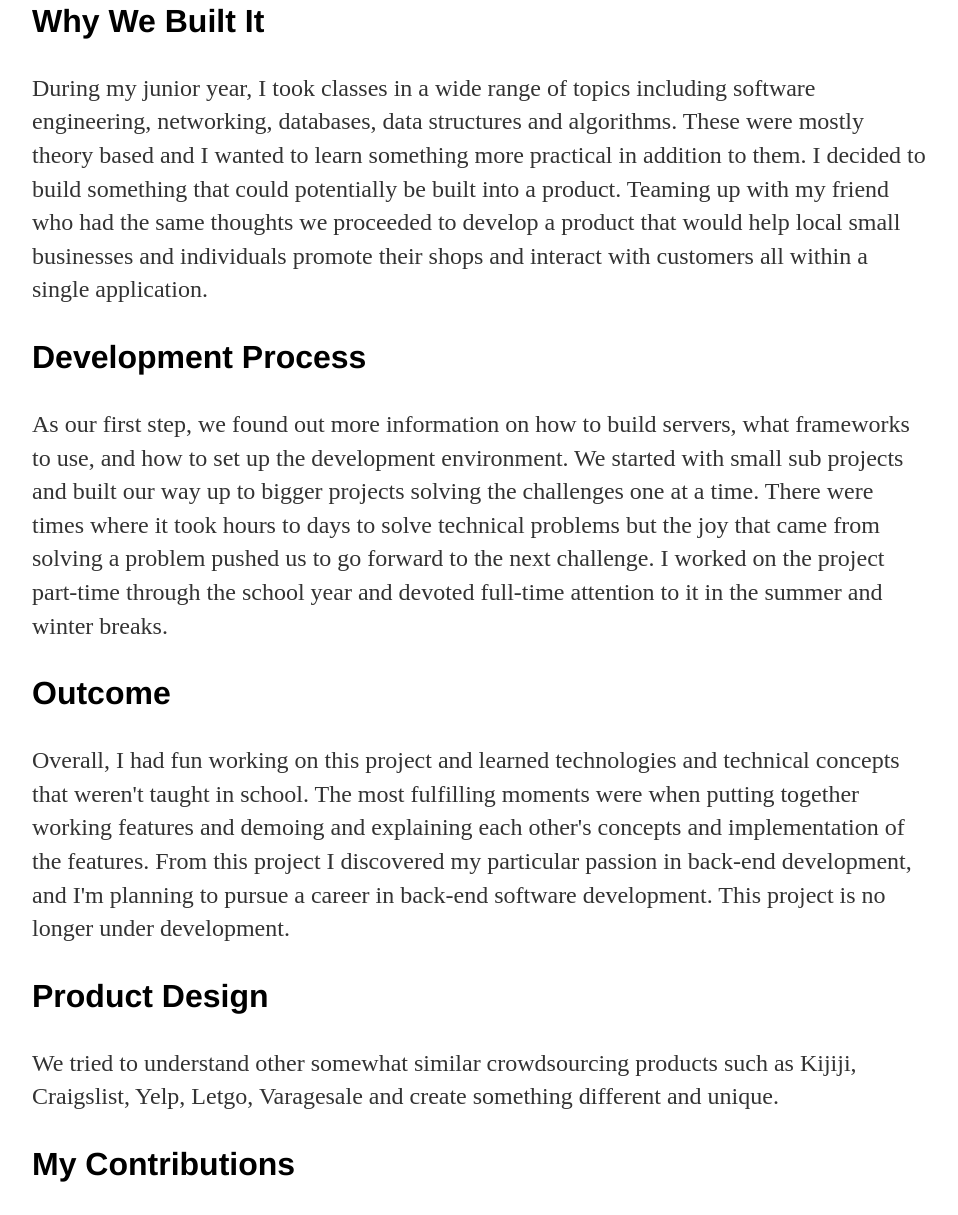
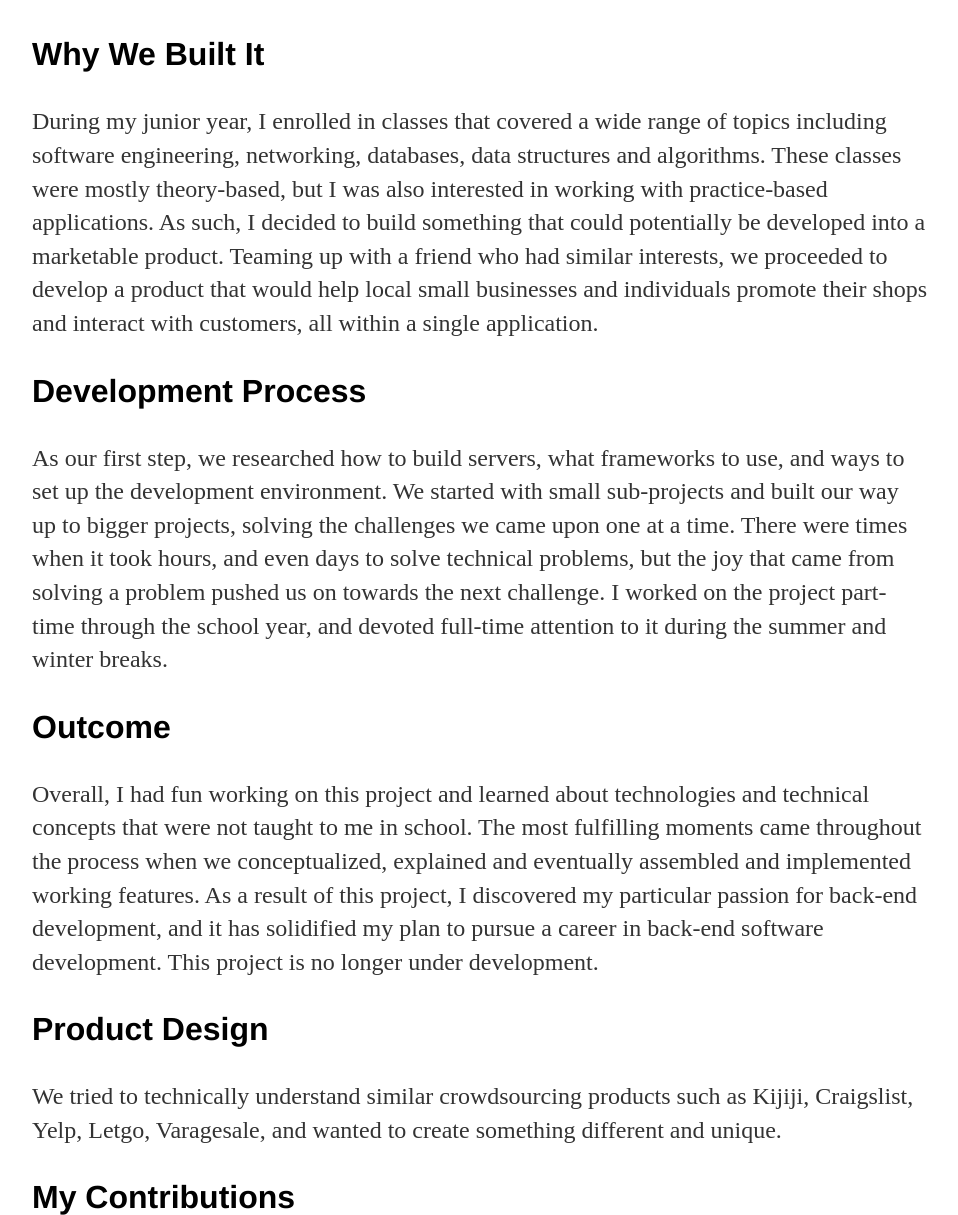
Before and after one commit to jcho7022/jcho7022.github.io, a Jekyll site: the page built from projects/float/index.html, in a window 1280 px wide and 1400 px high, scrolled down 1116 px. Shown: the part 185-1400 px from the top of the window, without its empty margins (160-1118 px from the left). Built offline with Jekyll 4.4.1, drawn with Linux system fonts in a browser that asks for light colours; some of the changed text lies outside the part shown.

Commit message:
Update index.html

```diff
--- a/projects/float/index.html
+++ b/projects/float/index.html
@@ -4,78 +4,82 @@
 ---
 <h1>Float: Map Oriented Marketplace Application (<a href="https://gitlab.com/JarvisAPI/float">Gitlab</a>)</h1>
 <h2>Introduction</h2>
-<p>My friend and I built an <a href="https://play.google.com/store/apps/details?id=com.floatapplication">Android application</a>
-	where users can <a href="/projects/float/login.jpg">login</a>,
-	<a href="/projects/float/shop.jpg">open up shops</a>
-	and <a href="/projects/float/shop_markers.jpg">place a marker on a map</a> to promote their shops.
-	Users can interact with other users using <a href="/projects/float/messaging.jpg">in-app instant messaging</a>,
-	search up items using a <a href="/projects/float/elastic_search.jpg">search bar that supports elastic search</a>
-	or browse nearby products using <a href="/projects/float/infinite_product.jpg">"infinite" product scrolling</a>.
-	This project was built from scratch referencing various sources and documentation.
-	More details available at <a href="https://play.google.com/store/apps/details?id=com.floatapplication">Google Play</a>. </p>
+<p>My friend and I collaborated on building an
+	<a href="https://play.google.com/store/apps/details?id=com.floatapplication">Android application</a>
+	through which users can <a href="/projects/float/login.jpg">login</a>,
+	<a href="/projects/float/shop.jpg">establish a shop(s)</a>
+	and <a href="/projects/float/shop_markers.jpg">place a marker on a map</a> through which promote their shop(s).
+	Users can also interact with other users using <a href="/projects/float/messaging.jpg">in-app instant messaging</a>,
+	search for items using a <a href="/projects/float/elastic_search.jpg">search bar that supports elastic search</a>,
+	or browse products using <a href="/projects/float/infinite_product.jpg">"infinite" product scrolling</a>.
+	This project was built from scratch referencing variousresources and documentation.
+	More details are available at <a href="https://play.google.com/store/apps/details?id=com.floatapplication">Google Play</a>.</p>
 
 <h2>Demo/<a href="https://jcho7022.github.io/projects/chatbot">Detailed Messaging Demo</a></h2>
 <iframe  width="980" height="660" src="https://www.youtube.com/embed/UMC1NTGTXZI" frameborder="0" allow="accelerometer; autoplay; encrypted-media; gyroscope; picture-in-picture" allowfullscreen></iframe>
 
 <h3>Why We Built It</h3>
-<p>During my junior year, I took classes in a wide range of topics including software engineering, networking, databases,
-	data structures and algorithms. These were mostly theory based and I wanted to learn something more practical
-	in addition to them. I decided to build something that could potentially be built into a product.
-	Teaming up with my friend who had the same thoughts we proceeded to develop a product that would help local small
-	businesses and individuals promote their shops and interact with customers all within a single application.</p>
+<p>During my junior year, I enrolled in classes that covered a wide range of topics including software engineering,
+	networking, databases, data structures and algorithms. These classes were mostly theory-based, but I was
+	also interested in working with practice-based applications. As such, I decided to build something that
+	could potentially be developed into a marketable product. Teaming up with a friend who had similar interests,
+	we proceeded to develop a product that would help local small businesses and individuals promote their shops
+	and interact with customers, all within a single application.</p>
 
 <h3>Development Process</h3>
-<p>As our first step, we found out more information on how to build servers, what frameworks to use,
-	and how to set up the development environment. We started with small sub projects and built
-	our way up to bigger projects solving the challenges one at a time. There were times where
-	it took hours to days to solve technical problems but the joy that came from solving a problem
-	pushed us to go forward to the next challenge. I worked on the project part-time through the school
-	year and devoted full-time attention to it in the summer and winter breaks. </p>
+<p>As our first step, we researched how to build servers, what frameworks to use, and ways to set up the development environment.
+	We started with small sub-projects and built our way up to bigger projects, solving the challenges we came upon one
+	at a time. There were times when it took hours, and even days to solve technical problems, but the joy that came
+	from solving a problem pushed us on towards the next challenge. I worked on the project part-time through the school
+	year, and devoted full-time attention to it during the summer and winter breaks. </p>
 
 <h3>Outcome</h3>
-<p>Overall, I had fun working on this project and learned technologies and technical concepts that weren't taught in school.
-	The most fulfilling moments were when putting together working features and demoing and explaining
-	each other's concepts and implementation of the features. From this project I discovered my particular
-	passion in back-end development, and I'm planning to pursue a career in back-end software development.
-        This project is no longer under development.</p>
+<p>Overall, I had fun working on this project and learned about technologies and technical
+	concepts that were not taught to me in school. The most fulfilling moments came throughout
+	the process when we conceptualized, explained and eventually assembled and implemented working features.
+	As a result of this project, I discovered my particular passion for back-end development, and it has solidified
+	my plan to pursue a career in back-end software development. This project is no longer under development.
+</p>
 
 <!-- <h3>Possible Monetization/Product Design</h3>We planned to monetize this project and build a start-up by sending out local ADs or offering special
 	shop markers or shop store front displays for a fee.-->
 <h3>Product Design</h3>
-<p>We tried to understand other somewhat similar
-	crowdsourcing products such as Kijiji, Craigslist, Yelp, Letgo, Varagesale and create something different and unique.</p>
+<p>We tried to technically understand
+	similar crowdsourcing products such as Kijiji, Craigslist, Yelp,
+	Letgo, Varagesale, and wanted to create something different and unique.</p>
 
 <h3>My Contributions</h3>
 <ul class="contributions">
-        <li>Designing, implementing, and testing RESTful APIs(api-gateway, chat, auth, user, image, map services)</li>
-        <li>Architecting application components from front-end to back-end(login, messaging, user profile, shop components)</li>
-	<li>Setting up and integrating frameworks such as Docker, MySQL, Firebase, XMPP, OAuth</li>
-	<li>Writing Docker, Docker-compose files, as well as shell scripts to automate deployment and testing</li>
-	<li>Writing integration and unit tests</li>
-	<li>Setting up user session with JWTs and user authentication</li>
-	<li>Setting up HTTPS, TLS(XMPP) for client and server, and configuring NAT table(server was located in my dorm room)</li>
-	<li>Building UI and app illustrations</li>
-	<li>Refactoring code and code reviewing</li>
+        <li>Designed, implemented, and tested RESTful APIs (api-gateway, chat, auth, user, image, map services)</li>
+        <li>Architected application components from front-end to back-end (login, messaging, user profile, shop components)</li>
+	<li>Set up and integrated frameworks such as Docker, MySQL, Firebase, XMPP, OAuth</li>
+	<li>Wrote Docker, Docker-compose files, as well as shell scripts to automate deployment and testing</li>
+	<li>Wrote integration and unit tests</li>
+	<li>Implemented user session mechanism with JWTs and as well as user authentication</li>
+	<li>Set up HTTPS, TLS(XMPP) for client and server, and configured NAT tables (server was located in my dormitory room)</li>
+	<li>Built UI and app illustrations</li>
+	<li>Refactored code and code reviewing</li>
 	<li>Version control</li>
 	</ul>
 
 <h2>Implementation</h2>
 <h3>Backend</h3>
-<p>The backend was bulit using Node.js Docker containers
-	following the <a href="https://microservices.io/patterns/microservices.html">microservice design pattern</a>,
-	which was inspired by a Youtube video
+<p>The backend was built using Node.js Docker containers following the
+	<a href="https://microservices.io/patterns/microservices.html">microservice design pattern</a>,
+	that was inspired by a YouTube video,
 	<a href="https://www.youtube.com/watch?v=CZ3wIuvmHeM">"Mastering Chaos - A Netflix Guide to Microservices"</a>.</p>
 <img src="backend_diagram.jpg" alt="server_architecture" height="750px" width="750px">
 
 <h3>Api-gateway</h3>
 <ul class="Functionality">
-	<li>All app requests except instant messaging requests are made to the api-gateway which is responsible of routing requests to the appropriate services</li>
+	<li>All app requests except instant messaging requests are made to the api-gateway,
+		which is responsible for routing requests to the appropriate services</li>
 	<li>Handles basic user authentication such as checking access tokens for tasks that require permission<br></li>
 	<li>Handles distributed transaction <br>
-          Some application requests incorporate many services and to achieve modulation services do not communicate with each other.
-          As a result, the api-gateway is in charge of scheduling requests to multiple services.
-	  However, if a request to a certain service fails to maintain
-	  data consistency previous requests must be reverted.<br>
+          Handles distributed transactions. Some application requests incorporate many services and,
+		in order to achieve modulation services, do not communicate with each other.
+		As a result, the api-gateway is in charge of scheduling requests to multiple services.
+		However, if a request to a certain service fails to maintain data consistency, previous requests must be reverted.<br>
           For example, when a user requests for sign-up the api-gateway:
 	  <br>
           1.Requests to auth-service to create user
@@ -85,9 +89,10 @@
           3.Requests to chat-service to generate a xmpp profile
 					<br><br>
 
-          However, if any of these steps fail to achieve transaction atomicity, previous requests made must be reverted. The api-gateway uses a
-	  <a href="https://microservices.io/patterns/data/saga.html">“saga state machine”</a> to handle such task and maintain data consistency over distributed services.
-          For the example above if transaction #3 fails the saga state machine reverts transaction #2 and #1.
+         However, if any of these steps fail to achieve transaction atomicity, previous requests that were made must be reverted. The api-gateway uses a
+	  <a href="https://microservices.io/patterns/data/saga.html">“saga state machine”</a> to handle such tasks and maintain data
+		consistency over distributed services. For the example above, if transaction #3 fails, the saga state machine
+		reverts transaction #2 and #1.
           </li>
 				</ul>
    <img src="saga_state_machine.jpg" alt="saga_state_machine" height="800px" width="800px">
@@ -99,20 +104,21 @@
 			<img src="auth_user_session.jpg" alt="auth_user_session" height="800px" width="800px"></li>
 	</ul>
 
-   <h3>Chat-service(<a href="https://jcho7022.github.io/projects/chatbot/">Demo Video And Details</a>)</h3>
-      <p>The chat-service has access to the MySQL database connected to ejabberd-service(XMPP) which allows custom http requests that
-      the ejabberd framework does not support. For example, unread messages and dialogs lists cannot be synced among
-      multiple devices only using XMPP, however, by adding such sevice makes these features possible. Also,
-      this service handles push notification message deilvery to users when they're disconnected to the XMPP server.</p>
+   <h3>Chat-service(<a href="https://jcho7022.github.io/projects/chatbot/">Demo Video and Details</a>)</h3>
+      <p>The chat-service has access to the MySQL database that is connected to ejabberd-service (XMPP),
+	      which allows custom http requests that the ejabberd framework does not support. For example,
+	      unread messages and dialog lists cannot be synced among multiple device using only XMPP. However,
+	      by adding such a service, it makes these features possible. Also, this service handles
+	      push notification message delivery to users when they are disconnected from the XMPP server.</p>
 
-   <h3>Ejabberd-service(<a href="https://jcho7022.github.io/projects/chatbot/">Demo Video And Details</a>)</h3>
-      <p>A XMPP framework used to add an instant messaging functionality. Enabled features are:
+   <h3>Ejabberd-service(<a href="https://jcho7022.github.io/projects/chatbot/">Demo Video and Details</a>)</h3>
+      <p>A XMPP framework is used to add an instant messaging functionality. Enabled features are:
 	    <ul class="chat_features">
-        <li><a href="https://xmpp.org/extensions/xep-0198.html">Stream Connection</a> which enables real-time detection of user disconnection for push notifications</li>
-        <li><a href="https://xmpp.org/extensions/xep-0357.html">Push Notifications</a> which enables messages to be sent to user when disconnected</li>
+        <li><a href="https://xmpp.org/extensions/xep-0198.html">Stream Connection</a>, which enables real-time detection of user disconnection for push notifications</li>
+        <li><a href="https://xmpp.org/extensions/xep-0357.html">Push Notifications</a>, which enable messages to be sent to users when they are disconnected</li>
 	<li><a href="https://xmpp.org/extensions/xep-0136.html">Message Archiving</a>, <a href="https://xmpp.org/extensions/xep-0280.html">Message Carbons</a>
-		which enables real-time message data syncing across multiple devices</li>
-	<li>TLS 1.2 encryption with a self-signed certificate(application only trusts the server)</li>
+		, which enable real-time message data syncing across multiple devices</li>
+	<li>TLS 1.2 encryption with a self-signed certificate (application only trusts the server)</li>
 	</ul>
 
    <h3>User-service</h3>
@@ -125,14 +131,14 @@
    <p>Stores and handles requests for shop data such as its products, cover images.</p>
 
    <h3>Elastic-Search-service</h3>
-   <p>This service handles app search requests made from the <a href="https://jcho7022.github.io/projects/float/elastic_search.jpg">app search bar</a>
-       search requests are proxied from the shop-service.</p>
+   <p>This service handles app search requests made from the <a href="https://jcho7022.github.io/projects/float/elastic_search.jpg">app search bar</a>.
+       Search requests are proxied from the shop-service.</p>
 
    <h3>Map-service</h3>
    <p>Stores and handles requests for shop locations on the map. Locations are stored and queried using mongoDB’s geospatial queries.</p>
 
 
-   <h3>Test Driven Development Process</h3>
+   <h3>Test-Driven Development Process</h3>
 <font size="5.8" font-family: 'Helvetica', 'Arial', 'Sans-Serif'>
 	<ol type="1">
 		<li>Design feature and acknowledge endpoint requirements</li>
```
